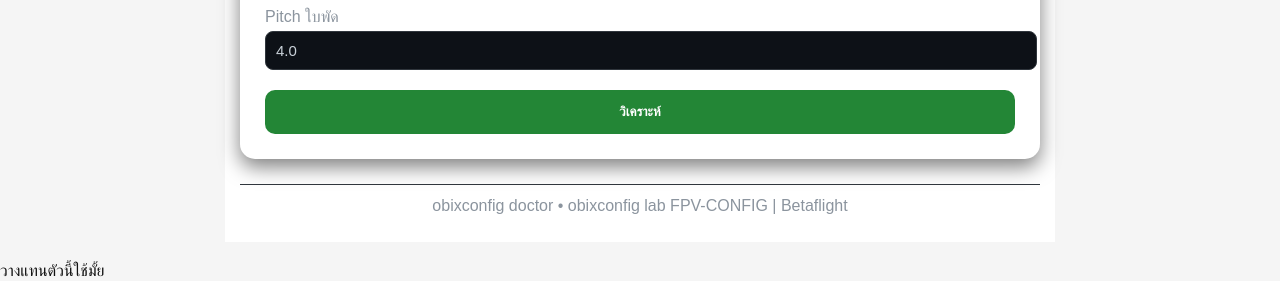
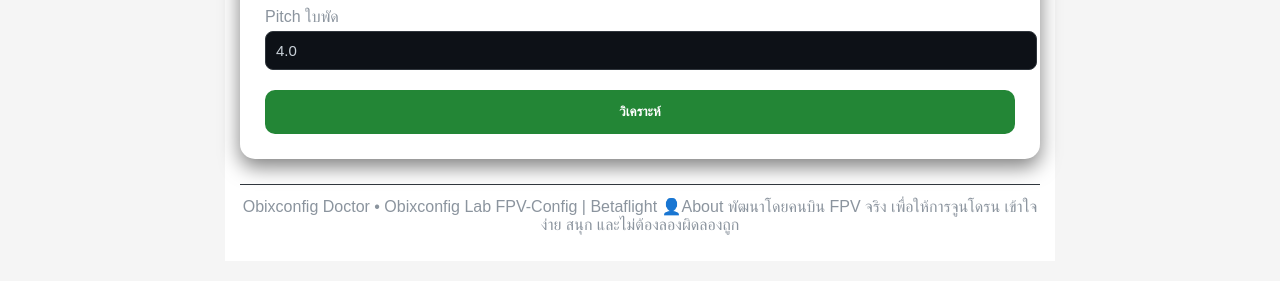
Before and after one commit to Santipap250/obixconfigdoctor-dev, a Flask app: page /app in a window 1280 px wide. Shown: the part 643-924 px from the top of the page. Run offline with Flask 3, Linux system fonts and the light colour scheme.

Commit message:
Update index.html

```diff
--- a/templates/index.html
+++ b/templates/index.html
@@ -1,7 +1,7 @@
 <!DOCTYPE html>  <html lang="th">
 <head>
 <meta charset="UTF-8">
-<title>Obixconfig Doctor</title>
+<title>obixconfig doctor</title>
 <meta name="viewport" content="width=device-width, initial-scale=1.0">  <link rel="stylesheet" href="{{ url_for('static', filename='css/style.css') }}">
 <script src="https://cdn.jsdelivr.net/npm/chart.js"></script>  <style>
 :root {
@@ -157,10 +157,13 @@ new Chart(noiseCtx, {
 });
 </script>  </div>
 {% endif %}  <footer>
-obixconfig doctor • obixconfig lab
-    FPV-CONFIG | Betaflight
+Obixconfig Doctor • Obixconfig Lab
+    FPV-Config | Betaflight
+         👤About
+    พัฒนาโดยคนบิน FPV จริง
+เพื่อให้การจูนโดรน เข้าใจง่าย สนุก
+    และไม่ต้องลองผิดลองถูก
 </footer>
 </div>
 </body>
 </html>
-วางแทนตัวนี้ใช้มั้ย
```
